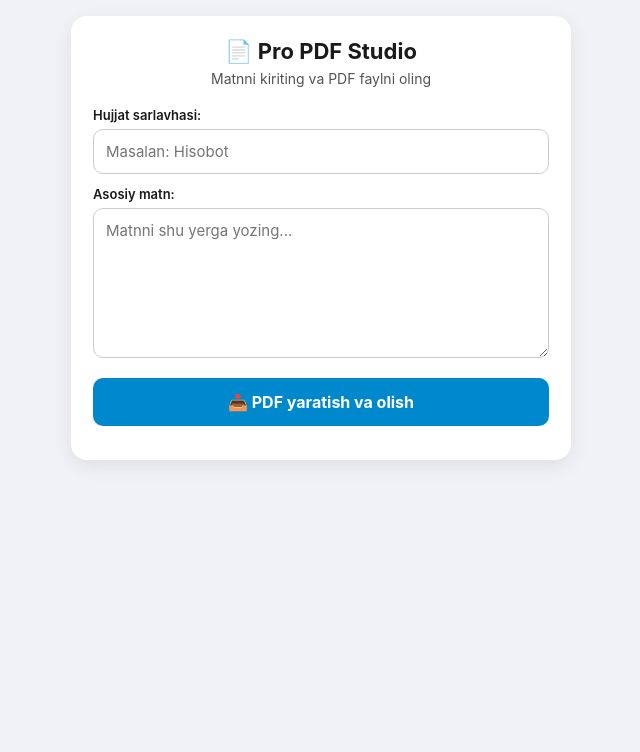
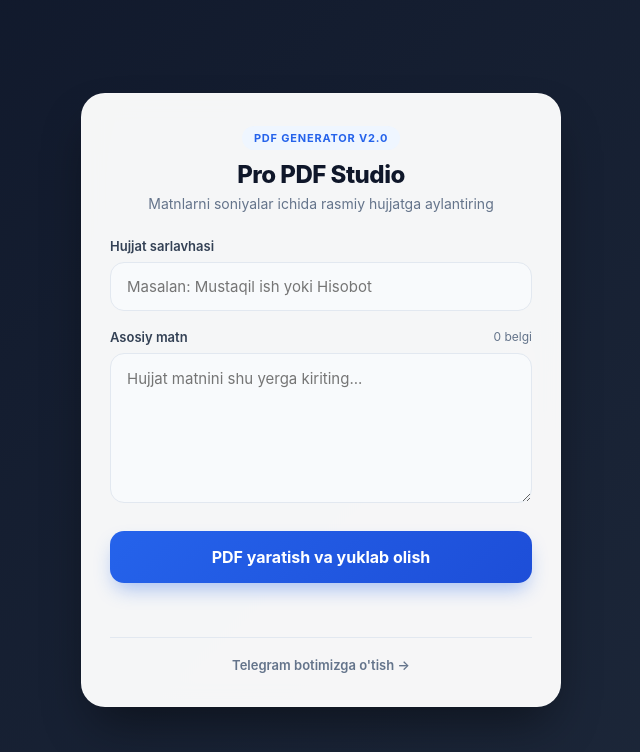
Before and after one commit to anvar19840506-cell/PDF-sayt, a plain HTML site: page index.html in a window 1280 px wide. Shown: the whole page, without its empty margins (319-959 px from the left). Drawn offline with Linux system fonts and the light colour scheme.

Commit message:
Update index.html

```diff
--- a/index.html
+++ b/index.html
@@ -6,31 +6,209 @@
     <title>Pro PDF Studio</title>
     <script src="https://telegram.org"></script>
     <style>
-        * { box-sizing: border-box; font-family: -apple-system, BlinkMacSystemFont, sans-serif; }
-        body { background: var(--tg-theme-bg-color, #f0f2f5); color: var(--tg-theme-text-color, #1a1a1a); margin: 0; padding: 16px; display: flex; justify-content: center; }
-        .container { background: var(--tg-theme-secondary-bg-color, #fff); width: 100%; max-width: 500px; padding: 22px; border-radius: 16px; box-shadow: 0 6px 20px rgba(0,0,0,0.08); }
-        h1 { font-size: 22px; text-align: center; margin: 0 0 6px; }
-        p.sub { text-align: center; opacity: 0.75; font-size: 14px; margin: 0 0 20px; }
-        label { display: block; font-weight: 600; font-size: 13px; margin: 12px 0 6px; }
-        input, textarea { width: 100%; padding: 12px; border: 1px solid #ccc; border-radius: 10px; font-size: 15px; background: var(--tg-theme-bg-color, #fff); color: var(--tg-theme-text-color, #000); }
-        textarea { height: 150px; resize: vertical; }
-        button { width: 100%; padding: 14px; margin-top: 16px; background: #0088cc; color: #fff; border: none; border-radius: 10px; font-size: 16px; font-weight: bold; cursor: pointer; }
-        #status { text-align: center; margin-top: 12px; font-size: 14px; color: #28a745; font-weight: bold; }
+        :root {
+            --primary: #2563eb;
+            --primary-hover: #1d4ed8;
+            --bg-gradient: linear-gradient(135deg, #0f172a 0%, #1e293b 100%);
+            --card-bg: rgba(255, 255, 255, 0.96);
+            --text-main: #0f172a;
+            --text-muted: #64748b;
+            --border-color: #e2e8f0;
+        }
+
+        * {
+            box-sizing: border-box;
+            margin: 0;
+            padding: 0;
+            font-family: -apple-system, BlinkMacSystemFont, 'SF Pro Display', 'Segoe UI', Roboto, sans-serif;
+        }
+
+        body {
+            background: var(--bg-gradient);
+            min-height: 100vh;
+            display: flex;
+            align-items: center;
+            justify-content: center;
+            padding: 20px;
+            color: var(--text-main);
+        }
+
+        .card {
+            background: var(--card-bg);
+            width: 100%;
+            max-width: 480px;
+            padding: 32px 28px;
+            border-radius: 24px;
+            box-shadow: 0 25px 50px -12px rgba(0, 0, 0, 0.45);
+            backdrop-filter: blur(12px);
+            border: 1px solid rgba(255, 255, 255, 0.2);
+            animation: fadeIn 0.4s ease-out;
+        }
+
+        @keyframes fadeIn {
+            from { opacity: 0; transform: translateY(12px); }
+            to { opacity: 1; transform: translateY(0); }
+        }
+
+        .header {
+            text-align: center;
+            margin-bottom: 26px;
+        }
+
+        .badge {
+            display: inline-block;
+            background: #eff6ff;
+            color: var(--primary);
+            font-size: 11px;
+            font-weight: 700;
+            letter-spacing: 0.8px;
+            text-transform: uppercase;
+            padding: 5px 12px;
+            border-radius: 99px;
+            margin-bottom: 10px;
+        }
+
+        h1 {
+            font-size: 24px;
+            font-weight: 800;
+            letter-spacing: -0.5px;
+            color: #0f172a;
+        }
+
+        .subtitle {
+            font-size: 14px;
+            color: var(--text-muted);
+            margin-top: 6px;
+        }
+
+        .form-group {
+            margin-bottom: 18px;
+        }
+
+        label {
+            display: flex;
+            justify-content: space-between;
+            font-size: 13px;
+            font-weight: 600;
+            color: #334155;
+            margin-bottom: 8px;
+        }
+
+        .char-count {
+            font-weight: 400;
+            color: var(--text-muted);
+            font-size: 12px;
+        }
+
+        input, textarea {
+            width: 100%;
+            padding: 14px 16px;
+            border: 1.5px solid var(--border-color);
+            border-radius: 14px;
+            font-size: 15px;
+            color: var(--text-main);
+            background: #f8fafc;
+            transition: all 0.2s ease;
+        }
+
+        input:focus, textarea:focus {
+            outline: none;
+            border-color: var(--primary);
+            background: #ffffff;
+            box-shadow: 0 0 0 4px rgba(37, 99, 235, 0.12);
+        }
+
+        textarea {
+            height: 150px;
+            resize: vertical;
+            line-height: 1.5;
+        }
+
+        .btn-primary {
+            width: 100%;
+            padding: 16px;
+            margin-top: 6px;
+            background: linear-gradient(135deg, #2563eb 0%, #1d4ed8 100%);
+            color: #ffffff;
+            border: none;
+            border-radius: 14px;
+            font-size: 16px;
+            font-weight: 700;
+            cursor: pointer;
+            box-shadow: 0 10px 20px -5px rgba(37, 99, 235, 0.4);
+            transition: transform 0.15s ease, box-shadow 0.15s ease;
+        }
+
+        .btn-primary:hover {
+            transform: translateY(-1px);
+            box-shadow: 0 14px 24px -5px rgba(37, 99, 235, 0.5);
+        }
+
+        .btn-primary:active {
+            transform: scale(0.98);
+        }
+
+        #status {
+            text-align: center;
+            margin-top: 14px;
+            font-size: 14px;
+            font-weight: 600;
+            color: #059669;
+            min-height: 20px;
+        }
+
+        .footer {
+            margin-top: 20px;
+            padding-top: 16px;
+            border-top: 1px solid var(--border-color);
+            text-align: center;
+        }
+
+        .tg-link {
+            display: inline-flex;
+            align-items: center;
+            gap: 6px;
+            color: var(--text-muted);
+            text-decoration: none;
+            font-size: 13px;
+            font-weight: 600;
+            transition: color 0.2s;
+        }
+
+        .tg-link:hover {
+            color: var(--primary);
+        }
     </style>
 </head>
 <body>
-    <div class="container">
-        <h1>📄 Pro PDF Studio</h1>
-        <p class="sub">Matnni kiriting va PDF faylni oling</p>
+    <div class="card">
+        <div class="header">
+            <span class="badge">PDF Generator v2.0</span>
+            <h1>Pro PDF Studio</h1>
+            <p class="subtitle">Matnlarni soniyalar ichida rasmiy hujjatga aylantiring</p>
+        </div>
 
-        <label>Hujjat sarlavhasi:</label>
-        <input type="text" id="title" placeholder="Masalan: Hisobot">
+        <div class="form-group">
+            <label for="title">Hujjat sarlavhasi</label>
+            <input type="text" id="title" placeholder="Masalan: Mustaqil ish yoki Hisobot">
+        </div>
 
-        <label>Asosiy matn:</label>
-        <textarea id="content" placeholder="Matnni shu yerga yozing..."></textarea>
+        <div class="form-group">
+            <label for="content">
+                <span>Asosiy matn</span>
+                <span class="char-count" id="counter">0 belgi</span>
+            </label>
+            <textarea id="content" placeholder="Hujjat matnini shu yerga kiriting..." oninput="updateCount()"></textarea>
+        </div>
 
-        <button onclick="yuborish()">📥 PDF yaratish va olish</button>
+        <button class="btn-primary" onclick="yuborish()">PDF yaratish va yuklab olish</button>
         <div id="status"></div>
+
+        <div class="footer">
+            <a href="https://t.me" class="tg-link" target="_blank">
+                Telegram botimizga o'tish &rarr;
+            </a>
+        </div>
     </div>
 
     <script>
@@ -40,24 +218,28 @@
             tg.expand();
         }
 
+        function updateCount() {
+            const len = document.getElementById("content").value.length;
+            document.getElementById("counter").innerText = len + " belgi";
+        }
+
         function yuborish() {
             const title = document.getElementById("title").value.trim();
             const content = document.getElementById("content").value.trim();
             const status = document.getElementById("status");
 
             if (!content) {
-                alert("Iltimos, avval matn kiriting!");
+                if (tg && tg.showAlert) tg.showAlert("Iltimos, avval matn kiriting!");
+                else alert("Iltimos, avval matn kiriting!");
                 return;
             }
 
-            // 1. Agar Telegram ichidan ochilgan bo'lsa:
             if (tg && typeof tg.sendData === "function" && tg.initData !== "") {
-                status.innerText = "⏳ PDF tayyorlanmoqda...";
+                status.innerText = "Tayyorlanmoqda...";
                 tg.sendData(JSON.stringify({ title: title, content: content }));
                 return;
             }
 
-            // 2. Oddiy brauzer yoki Menu tugmasidan ochilganda ham o'zi sof PDF yasab yuklaydi (hech qanday kutubxonasiz!):
             const matn = (title ? title + "\n\n" : "") + content;
             const tozaMatn = matn.replace(/[^\x20-\x7E\n]/g, "?").replace(/\(/g, "\\(").replace(/\)/g, "\\)");
             const qatorlar = tozaMatn.split("\n").map((line, i) => `1 0 0 1 50 ${750 - i * 18} Tm (${line}) Tj`).join("\n");
@@ -90,7 +272,7 @@ ${380 + qatorlar.length}
             link.href = URL.createObjectURL(blob);
             link.download = (title || "hujjat") + ".pdf";
             link.click();
-            status.innerText = "✅ PDF yuklab olindi!";
+            status.innerText = "PDF muvaffaqiyatli yuklab olindi!";
         }
     </script>
 </body>
```
